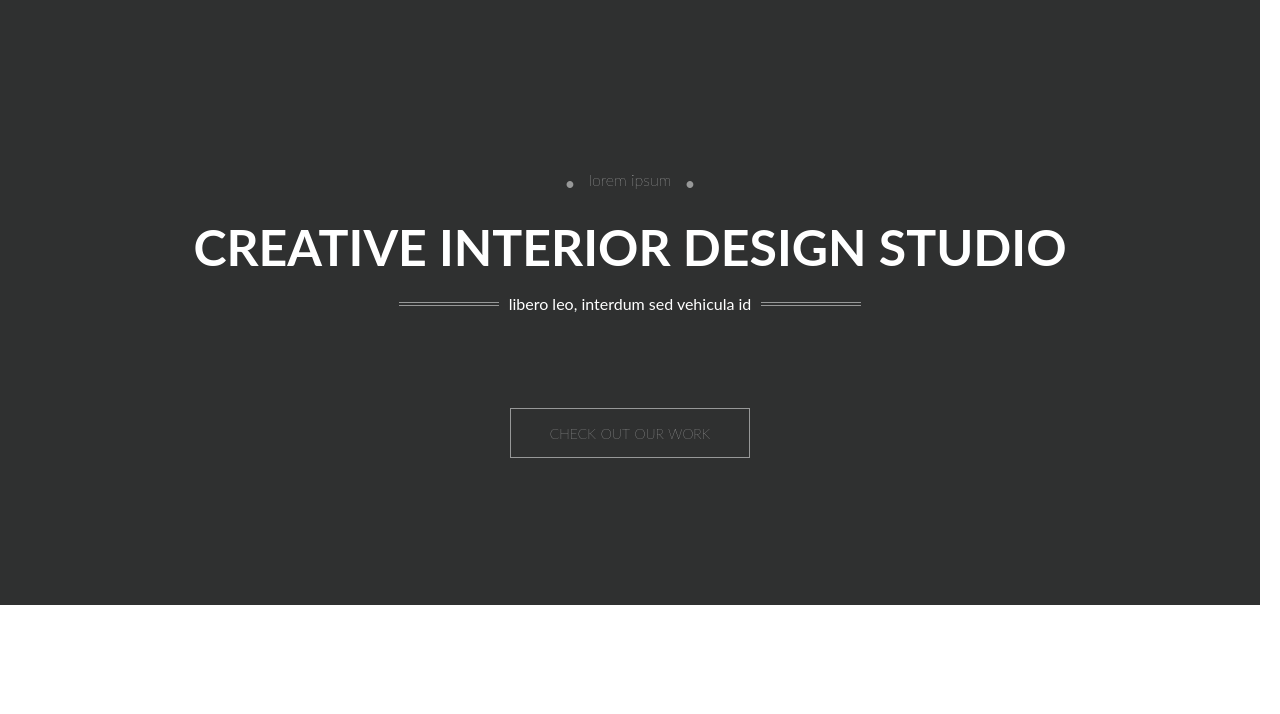
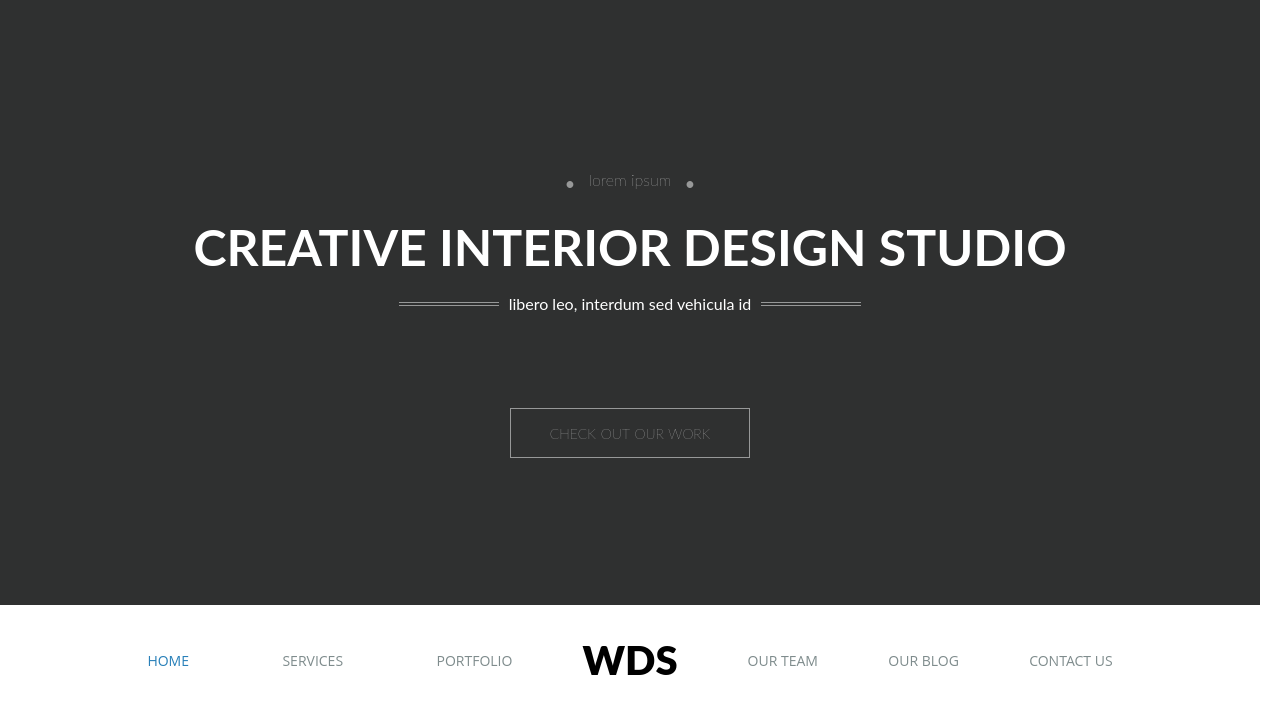
Before and after one commit to Kefir103/wds_pixelperfect, a React app: page / in a window 1280 px wide. Shown: the top 714 px of the page. Built offline with nearby package versions, Linux system fonts and the light colour scheme.

Commit message:
Added NavBar

```diff
--- a/public/styles.css
+++ b/public/styles.css
@@ -44,6 +44,29 @@
       .banner .banner-href-wrapper .btn-checkout-work:hover, .banner .banner-href-wrapper .btn-checkout-work:active, .banner .banner-href-wrapper .btn-checkout-work:visited, .banner .banner-href-wrapper .btn-checkout-work:focus {
         color: white; }
 
+.homepage-nav {
+  width: 100%;
+  display: flex;
+  flex-direction: row;
+  align-items: center;
+  justify-content: center;
+  height: 110px;
+  box-sizing: border-box; }
+  .homepage-nav .wds-logo {
+    font-size: 40px;
+    font-weight: 900;
+    margin: 0 70px; }
+  .homepage-nav .homepage-nav-wrapper {
+    display: flex;
+    flex-direction: row;
+    width: 365px;
+    justify-content: space-between; }
+  .homepage-nav .homepage-nav-href {
+    font-family: "Open Sans";
+    font-size: 14px;
+    text-decoration: none;
+    color: #7f8c8d; }
+
 body {
   width: 1260px;
   margin: 0;
--- a/src/client/homepage/HomePage.js
+++ b/src/client/homepage/HomePage.js
@@ -1,10 +1,12 @@
 import React from 'react';
 import { Banner } from './Banner';
+import { NavBar } from './NavBar';
 
 export const HomePage = () => {
     return (
         <div className={'homepage'}>
             <Banner />
+            <NavBar />
         </div>
     );
 };
--- /dev/null
+++ b/src/client/homepage/NavBar.js
@@ -0,0 +1,62 @@
+import React from 'react';
+import { NavLink } from 'react-router-dom';
+
+export const NavBar = () => {
+    return (
+        <nav className={'homepage-nav'}>
+            <div className={'homepage-nav-wrapper'}>
+                <NavLink
+                    to={'/'}
+                    className={'homepage-nav-href'}
+                    activeStyle={{
+                        color: '#2980b9',
+                    }}>
+                    HOME
+                </NavLink>
+                <NavLink
+                    to={'/services'}
+                    className={'homepage-nav-href'}
+                    activeStyle={{
+                        color: '#2980b9',
+                    }}>
+                    SERVICES
+                </NavLink>
+                <NavLink
+                    to={'/portfolio'}
+                    className={'homepage-nav-href'}
+                    activeStyle={{
+                        color: '#2980b9',
+                    }}>
+                    PORTFOLIO
+                </NavLink>
+            </div>
+            <b className={'wds-logo'}>WDS</b>
+            <div className={'homepage-nav-wrapper'}>
+                <NavLink
+                    to={'/team'}
+                    className={'homepage-nav-href'}
+                    activeStyle={{
+                        color: '#2980b9',
+                    }}>
+                    OUR TEAM
+                </NavLink>
+                <NavLink
+                    to={'/blog'}
+                    className={'homepage-nav-href'}
+                    activeStyle={{
+                        color: '#2980b9',
+                    }}>
+                    OUR BLOG
+                </NavLink>
+                <NavLink
+                    to={'/contacts'}
+                    className={'homepage-nav-href'}
+                    activeStyle={{
+                        color: '#2980b9',
+                    }}>
+                    CONTACT US
+                </NavLink>
+            </div>
+        </nav>
+    );
+};
--- /dev/null
+++ b/src/client/styles/homepage/_navbar.scss
@@ -0,0 +1,29 @@
+.homepage-nav {
+    width: 100%;
+    display: flex;
+    flex-direction: row;
+    align-items: center;
+    justify-content: center;
+    height: 110px;
+    box-sizing: border-box;
+
+    .wds-logo {
+        font-size: 40px;
+        font-weight: 900;
+        margin: 0 70px;
+    }
+
+    .homepage-nav-wrapper {
+        display: flex;
+        flex-direction: row;
+        width: 365px;
+        justify-content: space-between;
+    }
+
+    .homepage-nav-href {
+        font-family: "Open Sans";
+        font-size: 14px;
+        text-decoration: none;
+        color: #7f8c8d;
+    }
+}
--- a/src/client/styles/styles.scss
+++ b/src/client/styles/styles.scss
@@ -1,4 +1,5 @@
 @import './homepage/banner';
+@import './homepage/navbar';
 
 body {
     width: 1260px;
```
